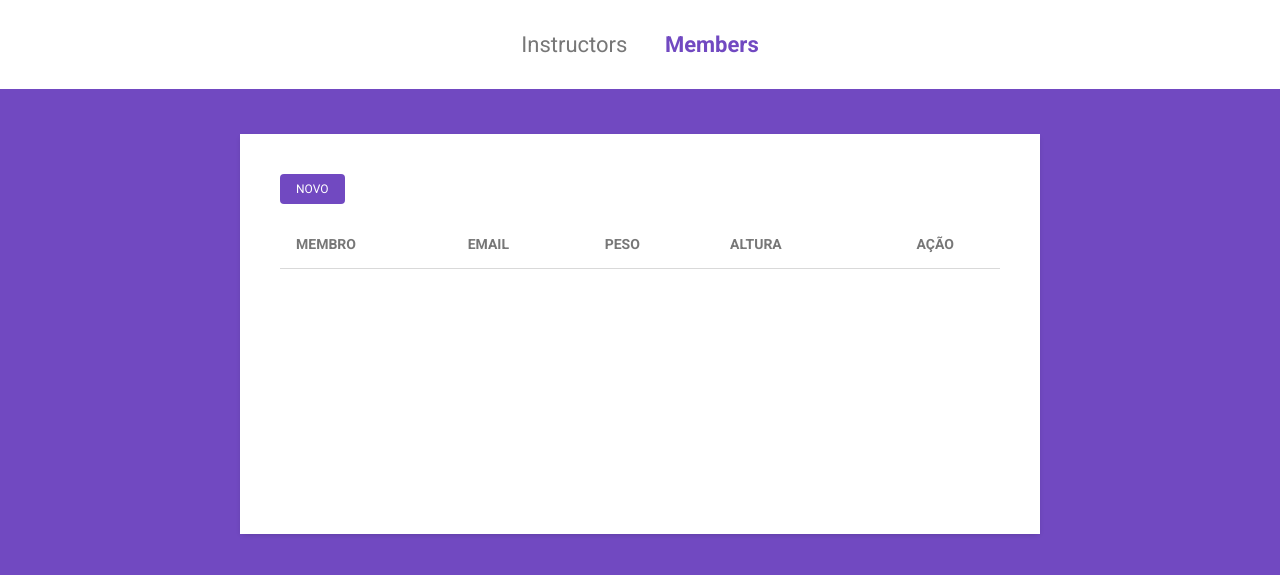
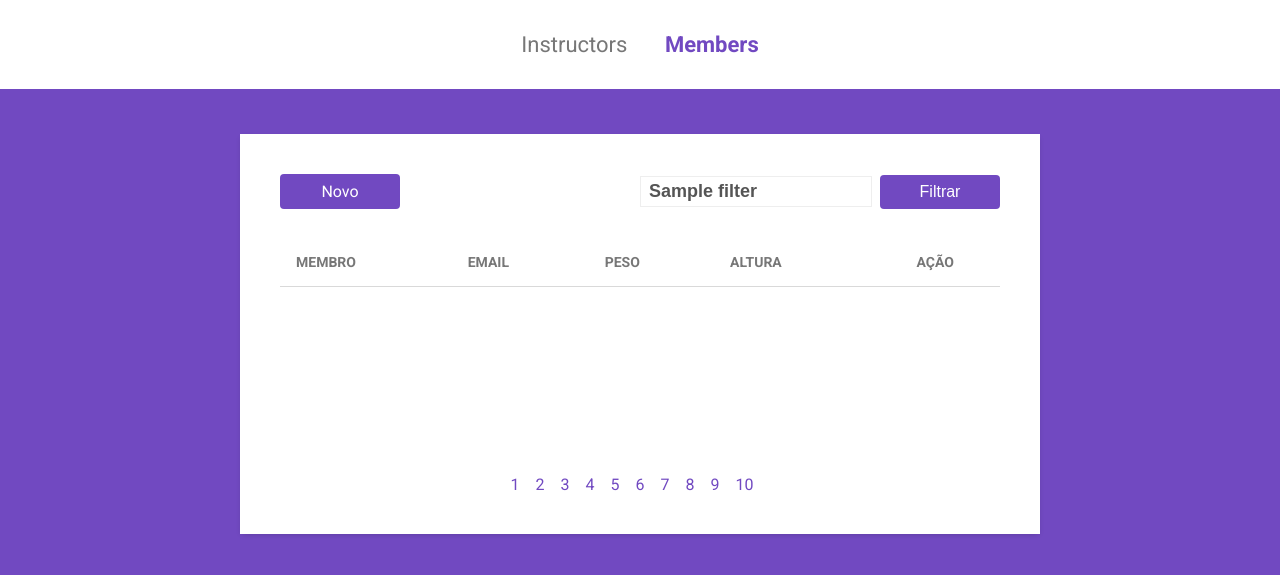
Before and after one commit to Azaph0x/launch-rocketseat, a Node server app: template fase3/gymmanager/src/app/views/members/index.njk in a window 1280 px wide. Shown: the top 575 px of the page. Run offline with Node 20, Linux system fonts and the light colour scheme; the template is opened without the code that fills it: most values are stand-ins (such as "Sample title", 1, 10 or a date in 2020); lists and menus that the app fills with data are empty.

Commit message:
finish gymmanager

```diff
--- a/fase3/gymmanager/public/scripts.js
+++ b/fase3/gymmanager/public/scripts.js
@@ -1,5 +1,5 @@
 const currentPage = location.pathname
-const menuItems = document.querySelectorAll("header .links a")
+const menuItems = document.querySelectorAll("header a")
 
 for (item of menuItems) {
     if(currentPage.includes(item.getAttribute("href"))) {
@@ -33,9 +33,10 @@ function pagenate(selectedPage, totalPages) {
     return pages
 }
 
-const pagination = document.querySelector('.pagination')
+function createPagination(pagination) {
 const page = +pagination.dataset.page;
 const total = +pagination.dataset.total;
+const filter = pagination.dataset.filter;
 const pages = pagenate(page, total)
 
 let elements = ""
@@ -44,8 +45,18 @@ for(let page of pages) {
     if(String(page).includes("...")) {
         elements += `<span">${page}</span>`
     } else {
-        elements += `<a href="?page=${page}">${page}</a>`
+        if(filter) {
+            elements += `<a href="?page=${page}&filter=${filter}">${page}</a>`
+        } else {
+            elements += `<a href="?page=${page}">${page}</a>`
+        }
     }
 }
 
 pagination.innerHTML = elements
+}
+
+const pagination = document.querySelector('.pagination')
+
+if(pagination)
+    createPagination(pagination)
--- a/fase3/gymmanager/public/styles.css
+++ b/fase3/gymmanager/public/styles.css
@@ -9,6 +9,7 @@
     margin: 0px;
     padding: 0px;
     border: none;
+    box-sizing: border-box;
 }
 
 body {
@@ -55,11 +56,12 @@ header {
     background-color: var(--primary-color);
     position: absolute;
     left: 0;
-    bottom: -2px;
+    bottom: -4px;
 }
 
 .links a:hover::after {
     width: 100%;
+    left: 0;
     transition: width 200ms ease-in-out; /* ease-in-out metodo de timer*/
 }
 
@@ -187,7 +189,7 @@ a.button {
     background-color: lightcoral;
 }
 
-/* INDEX instructors */
+/* TABLE */
 
 .table-container {
     display: block;
@@ -197,6 +199,7 @@ a.button {
 
 .table-container table {
     border-spacing: 0px;
+    width: 100%;
 }
 
 .table-container thead tr th {
@@ -204,18 +207,13 @@ a.button {
 }
 
 td, th {
+    text-align: center;
     padding: 16px;
     border-bottom: 1px solid #d9d9d9;
 }
 
-th {
-    text-transform: uppercase;
-    color: #777;
-    font-size: 14px;
-}
-
-tbody tr:last-child td {
-    border-bottom: none;
+tr:last-child td {
+    border: none;
 }
 
 tbody tr td:first-child {
@@ -235,10 +233,16 @@ tbody tr td:first-child span {
 
 }
 
+th {
+    text-transform: uppercase;
+    color: #777;
+    font-size: 14px;
+}
+
 tbody tr td:last-child a,
 .table-container > a {
+    background-color: var(--primary-color);
     padding: 8px 16px;
-    background-color: var(--primary-color);
     border-radius: 4px;
     text-decoration: none;
     text-transform: uppercase;
@@ -247,9 +251,8 @@ tbody tr td:last-child a,
 }
 
 .table-container > a {
+    margin-bottom: 16px;
     display: inline-block;
-    margin-bottom: 16px;
-
 }
 
 .table-container thead tr th:last-child, td:last-child {
@@ -274,10 +277,10 @@ tbody tr td:last-child a,
     display: grid;
     grid-template-columns: 1fr 120px;
     align-items: center;
-    grid-gap: 8px
+    grid-gap: 8px;
 }
 
-.table-container .header form {
+.table-container .header form input {
     border: 1px solid #eee;
     padding: 4px 8px;
     box-sizing: border-box;
@@ -286,3 +289,33 @@ tbody tr td:last-child a,
 .table-container .header form button {
     margin: 0;
 }
+
+/*  PAGINATION */
+
+.table-container {
+    display: grid;
+    grid-template: 64px 1fr 16px / 1fr;
+}
+
+.table-container .header {
+    margin: 0;
+    align-self: flex-start;
+}
+
+.table-container .pagination {
+    margin: 0;
+    align-self: flex-end;
+    justify-self: center;
+}
+
+.pagination a,
+.pagination span {
+    color: var(--primary-color);
+    text-decoration: none;
+    margin-right: 16px;
+}
+
+.pagination a:hover {
+    filter: brightness(0.3);
+    border-bottom: 1px solid var(--primary-color);
+}
--- a/fase3/gymmanager/src/app/controllers/instructors.js
+++ b/fase3/gymmanager/src/app/controllers/instructors.js
@@ -6,7 +6,7 @@ module.exports = {
         let { filter, page, limit } = req.query
 
         page = page || 1
-        limit = limit || 2
+        limit = limit || 3
         let offset = limit * (page - 1)
 
         const params = {
@@ -17,7 +17,7 @@ module.exports = {
             callback(instructors) {
                 const pagination = {
                     total: Math.ceil(instructors[0].total / limit),
-                    page,
+                    page
                 }
                 return res.render('instructors/index', { instructors, filter, pagination })
             }
--- a/fase3/gymmanager/src/app/views/members/fields.njk
+++ b/fase3/gymmanager/src/app/views/members/fields.njk
@@ -131,7 +131,7 @@
     </div>
 
         <div class="item">
-    <div>Tipo Sanguineo</div>
+        <div>Instrutor</div>
         <div>
             <select name="instructor">
 
--- a/fase3/gymmanager/src/app/views/members/index.njk
+++ b/fase3/gymmanager/src/app/views/members/index.njk
@@ -1,9 +1,20 @@
 {% extends "layout.njk" %}
 
 {% block content %}
+<div class="card table-container">
 
-<div class="card table-container">
-    <a href="/members/create">Novo</a>
+    <div class="header">
+        <a class="button" href="/members/create">Novo</a>
+        <form action="/members" method="GET">
+            <input
+                type="text"
+                name="filter"
+                placeholder="Nome ou email"
+                value="{{ filter }}"
+             >
+             <button type="submit">Filtrar</button>
+        </form>
+    </div>
 
     <table width="100%">
         <thead>
@@ -20,15 +31,23 @@
             <tr>
                 <td>
                     <span style="background-image: url({{ member.avatar_url }})"></span>
-                    {{ member.name  }}</td>
+                    {{ member.name  }}
+                    </td>
                 <td>{{ member.email }}</td>
                 <td>{{ member.weight }}kg</td>
                 <td>{{ member.height }}cm</td>
-                <td><a href="/members/{{ member.id }}">Ver</a></td>
+                <td><a href="/members/{{ member.id }}">ver</a></td>
             </tr>
             {%  endfor %}
         </tbody>
     </table>
+
+    <div class="pagination"
+        data-page={{pagination.page}}
+        data-total={{pagination.total}}
+        data-filter={{filter}}
+    ></div>
+
 </div>
 
 {% endblock content %}
```
Also changed, not shown: fase3/gymmanager/src/app/controllers/members.js (+19 -3 lines), fase3/gymmanager/src/app/models/instructor.js (+8 -5 lines), fase3/gymmanager/src/app/models/member.js (+35 -0 lines), fase3/gymmanager/src/app/views/instructors/index.njk (+13 -7 lines).
